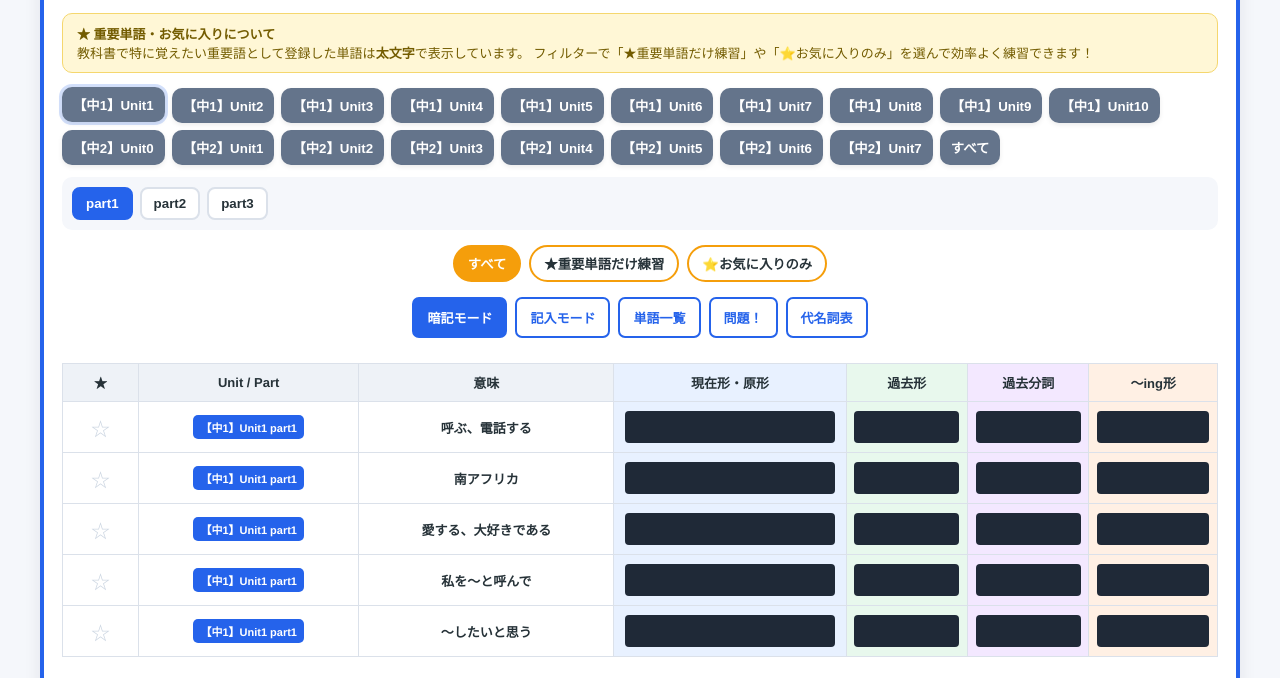
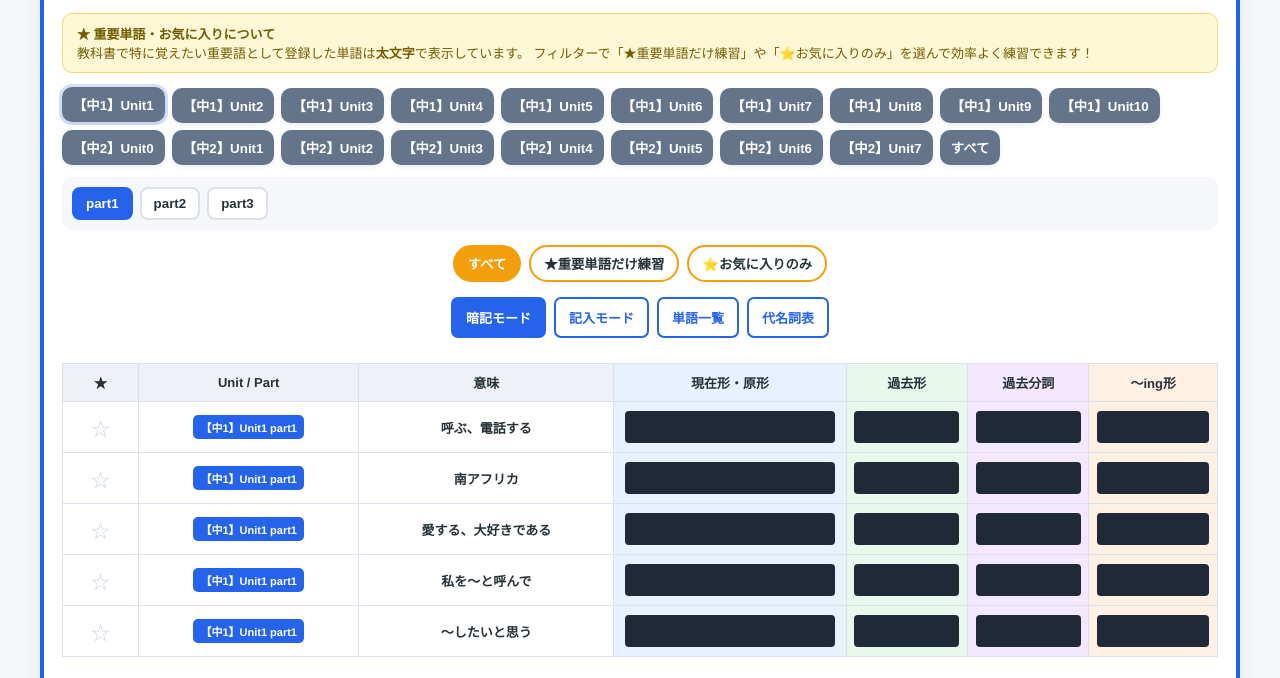
Before and after one commit to Winu-U0304/English-word.com, a plain HTML site: page index.html in a window 1280 px wide. Shown: the part 122-800 px from the top of the page. Drawn offline with nearby package versions, Linux system fonts and the light colour scheme.

Commit message:
Fix HTML formatting and update styles

```diff
--- a/index.html
+++ b/index.html
@@ -519,7 +519,6 @@ color:#94a3b8;
 <button class="mode-btn active" id="mode-memorize" onclick="switchMode('memorize')">暗記モード</button>
 <button class="mode-btn" id="mode-write" onclick="switchMode('write')">記入モード</button>
 <button class="mode-btn" id="mode-table" onclick="switchMode('table')">単語一覧</button>
-<button class="mode-btn" id="mode-question" onclick="switchMode('question')">問題！</button>
 <button class="mode-btn" id="mode-pronoun" onclick="switchMode('pronoun')">代名詞表</button>
 </div>
 
```
